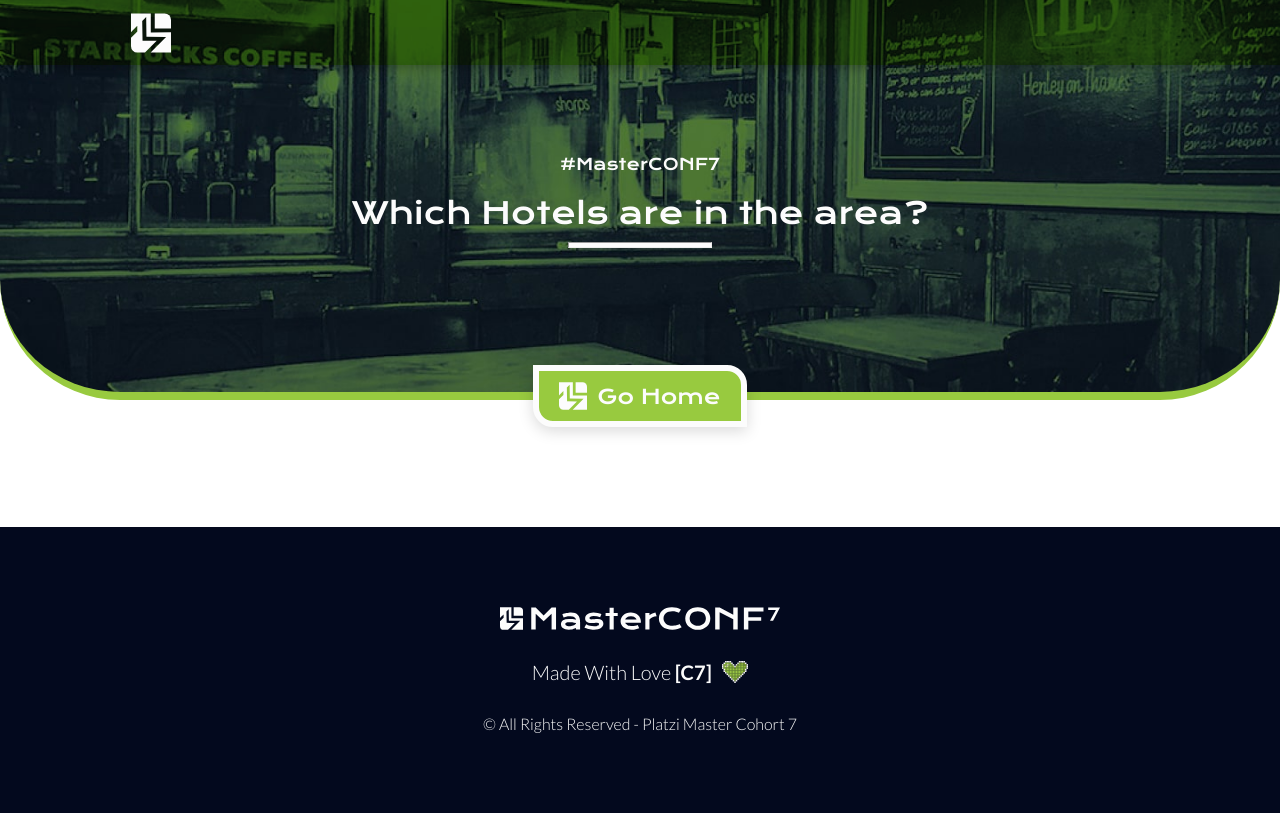
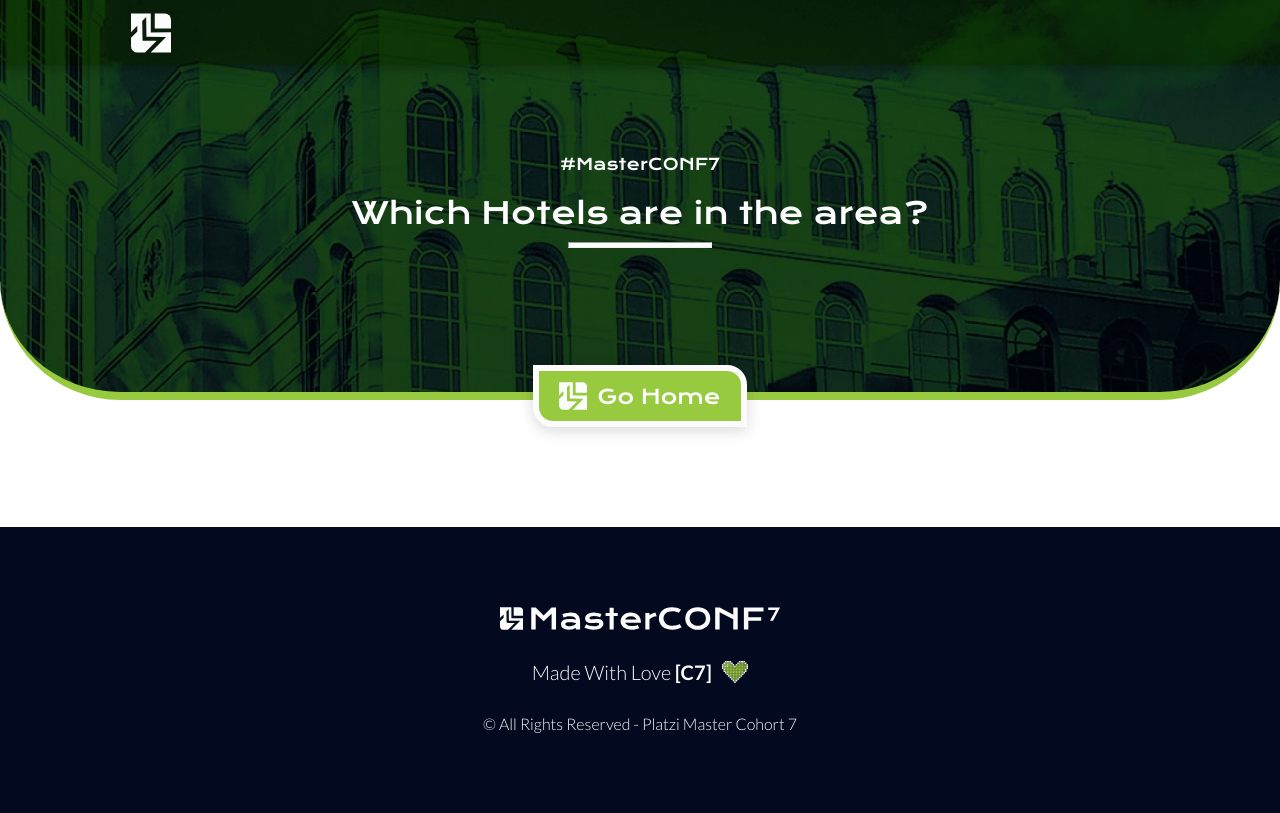
Before and after one commit to Mono-Gato/MasterCONF7, a PHP site: page /Features/Hotel/Hotel.html in a window 1280 px wide. Run offline with PHP 8.4, Linux system fonts and the light colour scheme.

Commit message:
fix the correct background image in hero of Hotel.html

```diff
--- a/Features/Hotel/styles/Hotel.css
+++ b/Features/Hotel/styles/Hotel.css
@@ -22,7 +22,7 @@
 	font-size: 62.5%;
 }
 .hero {
-	background-image: url('../../../img/features/Food-min.jpg');
+	background-image: url('../../../img/features/Hotel-min.jpg');
 	background-position: center;
 	background-size: cover;
 	background-repeat: no-repeat;
```
